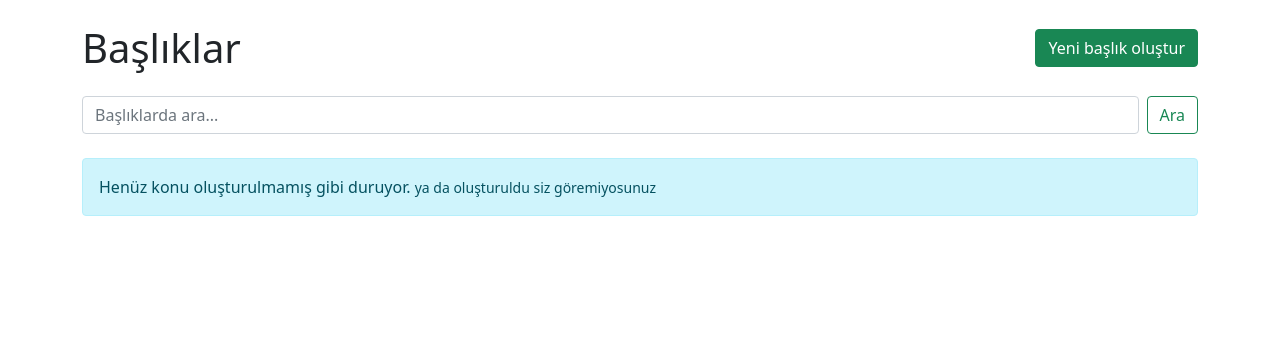
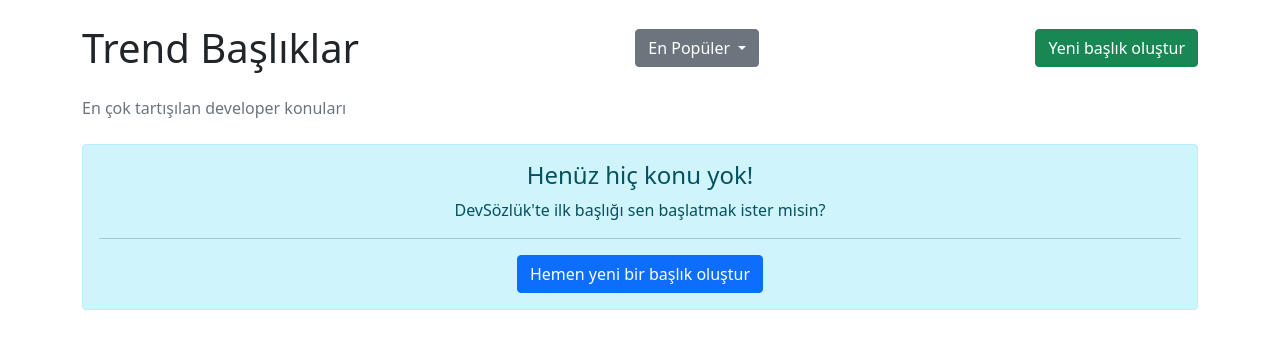
Before and after one commit to KeremErkut/DeveloperSozluk, a Django app: page / in a window 1280 px wide. Shown: the part 56-405 px from the top of the page. Run offline with Django 5.2, Linux system fonts and the light colour scheme; data that the repository does not hold is empty.

Commit message:
UI: Redesign the homepage with a card-based grid layout

```diff
--- a/main/templates/main/home.html
+++ b/main/templates/main/home.html
@@ -4,25 +4,35 @@
 
 {% block content %}
     <div class="d-flex justify-content-between align-items-center mb-4">
-        <h1 class="mb-0">Başlıklar</h1>
-        <a href="{% url 'create_topic' %}" class="btn btn-success">Yeni başlık oluştur</a>
+        <h1 class="mb-0">Trend Başlıklar</h1>
+        <div class="dropdown">
+            <button class="btn btn-secondary dropdown-toggle" type="button" id="sortDropdown" data-bs-toggle="dropdown" aria-expanded="false">
+                En Popüler
+            </button>
+            <ul class="dropdown-menu" aria-labelledby="sortDropdown">
+                <li><a class="dropdown-item" href="#">En Yeni</a></li>
+                <li><a class="dropdown-item" href="#">En Popüler</a></li>
+            </ul>
+        </div>
+        <a href="{% url 'create_topic' %}" class="btn btn-success d-none d-lg-block">Yeni başlık oluştur</a>
     </div>
-
-    <form class="d-flex mb-4" role="search" method="get">
-        <input class="form-control me-2" type="search" placeholder="Başlıklarda ara..." aria-label="Search" name="q" value="{{ search_query|default:'' }}">
-        <button class="btn btn-outline-success" type="submit">Ara</button>
-    </form>
+    <p class="text-muted mb-4">En çok tartışılan developer konuları</p>
 
     {% if page_obj.object_list %}
-        <div class="list-group">
+        <div class="row">
             {% for topic in page_obj.object_list %}
-                <a href="{% url 'topic_detail' topic.id %}" class="list-group-item list-group-item-action">
-                    <div class="d-flex w-100 justify-content-between align-items-center">
-                        <h5 class="mb-1 d-inline-block">{{ topic.title }}</h5>
-                        <span class="badge bg-secondary ms-2">{{ topic.entry_count }}</span>
+            <div class="col-md-4 mb-4">
+                <div class="card h-100">
+                    <div class="card-body">
+                        <h5 class="card-title"><a href="{% url 'topic_detail' topic.id %}" class="text-decoration-none text-dark">{{ topic.title }}</a></h5>
+                        <small class="text-muted">{{ topic.entry_count }} entry</small>
                     </div>
-                    <small class="text-muted mt-2">by {{ topic.created_by.username }} on {{ topic.created_at|date:"F j, Y, P" }}</small>
-                </a>
+                    <div class="card-footer bg-transparent border-0 d-flex justify-content-between align-items-center">
+                        <small class="text-muted">@{{ topic.created_by.username }}</small>
+                        <small class="text-muted">{{ topic.created_at|timesince }} önce</small>
+                    </div>
+                </div>
+            </div>
             {% endfor %}
         </div>
 
@@ -30,32 +40,32 @@
             <ul class="pagination justify-content-center">
                 {% if page_obj.has_previous %}
                     <li class="page-item">
-                        <a class="page-link" href="?page=1" aria-label="First">First</a>
-                    </li>
-                    <li class="page-item">
-                        <a class="page-link" href="?page={{ page_obj.previous_page_number }}" aria-label="Previous">Previous</a>
+                        <a class="page-link" href="?page={{ page_obj.previous_page_number }}" aria-label="Previous">
+                            <span aria-hidden="true">&laquo;</span>
+                        </a>
                     </li>
                 {% endif %}
 
-                <li class="page-item disabled">
-                    <span class="page-link">Page {{ page_obj.number }} of {{ page_obj.paginator.num_pages }}</span>
-                </li>
+                {% for num in page_obj.paginator.page_range %}
+                    <li class="page-item {% if page_obj.number == num %}active{% endif %}"><a class="page-link" href="?page={{ num }}">{{ num }}</a></li>
+                {% endfor %}
 
                 {% if page_obj.has_next %}
                     <li class="page-item">
-                        <a class="page-link" href="?page={{ page_obj.next_page_number }}" aria-label="Next">Next</a>
-                    </li>
-                    <li class="page-item">
-                        <a class="page-link" href="?page={{ page_obj.paginator.num_pages }}" aria-label="Last">Last</a>
+                        <a class="page-link" href="?page={{ page_obj.next_page_number }}" aria-label="Next">
+                            <span aria-hidden="true">&raquo;</span>
+                        </a>
                     </li>
                 {% endif %}
             </ul>
         </nav>
 
     {% else %}
-        <div class="alert alert-info" role="alert">
-            Henüz konu oluşturulmamış gibi duruyor.
-            <small>ya da oluşturuldu siz göremiyosunuz</small>
+        <div class="alert alert-info text-center" role="alert">
+            <h4 class="alert-heading">Henüz hiç konu yok!</h4>
+            <p>DevSözlük'te ilk başlığı sen başlatmak ister misin?</p>
+            <hr>
+            <a href="{% url 'create_topic' %}" class="btn btn-primary">Hemen yeni bir başlık oluştur</a>
         </div>
     {% endif %}
 
```
